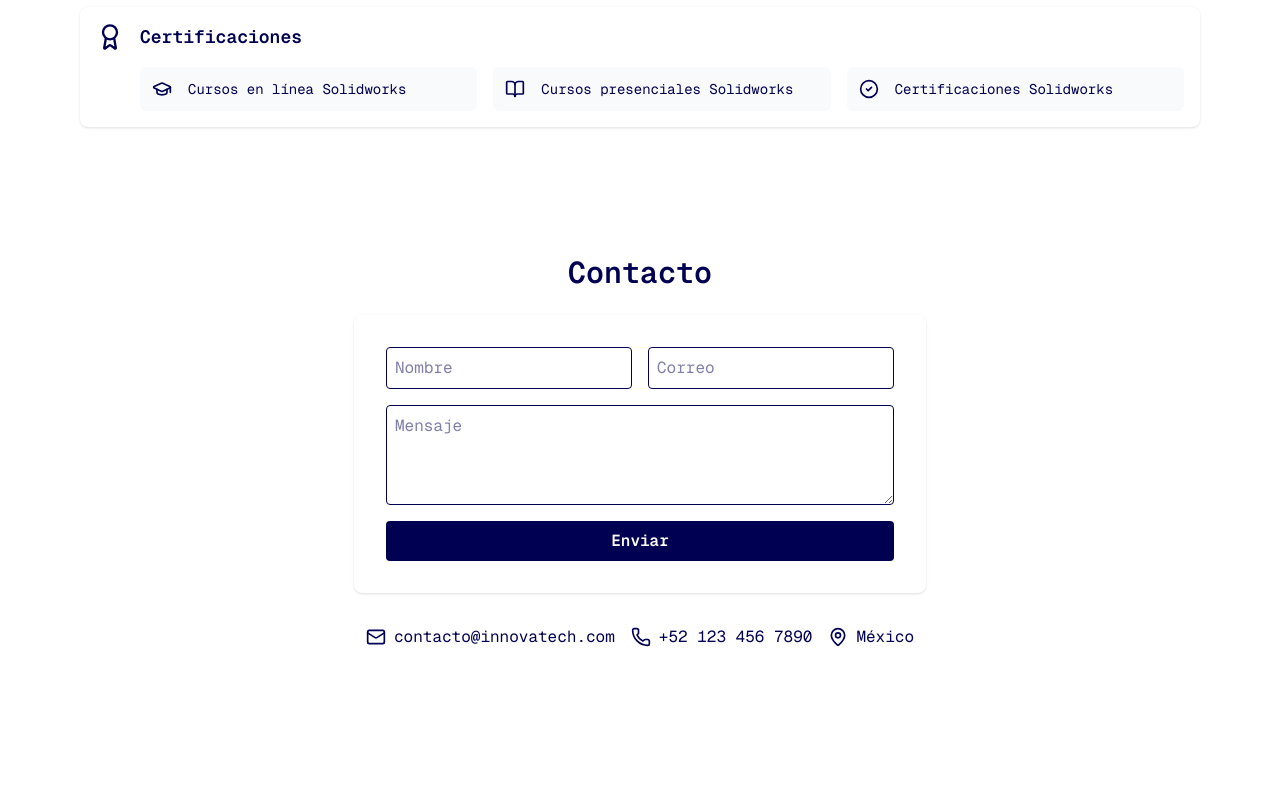
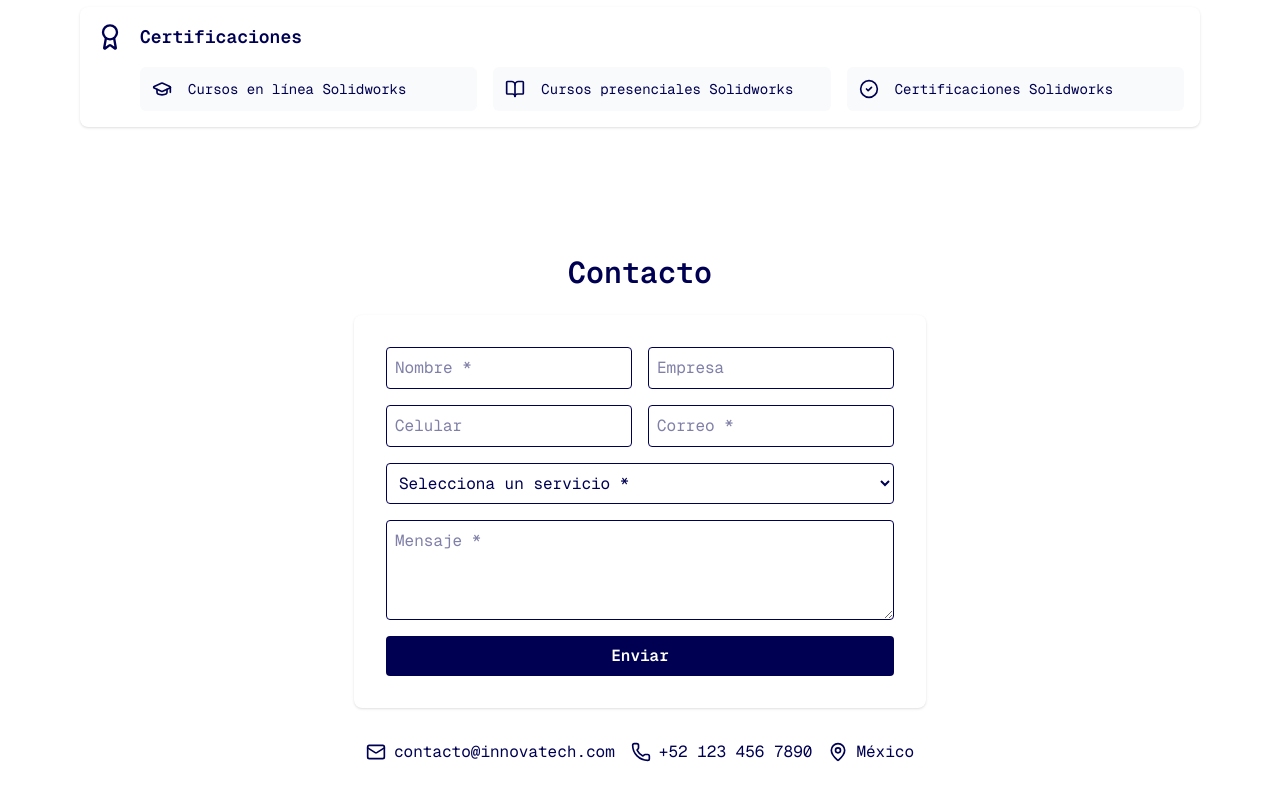
Before and after one commit to lauro99/InnovaTech, a Next.js app: page / in a window 1280 px wide. Shown: the part 3141-3941 px from the top of the page. Before the commit the page ends 3854 px from the top, so only its background shows below. Built offline with nearby package versions, Linux system fonts and the light colour scheme.

Commit message:
Agregar validación de formulario con Zod en el componente Contacto y actualizar la API para manejar datos validados.

```diff
--- a/package.json
+++ b/package.json
@@ -12,7 +12,8 @@
     "lucide-react": "^0.509.0",
     "next": "15.3.2",
     "react": "^19.0.0",
-    "react-dom": "^19.0.0"
+    "react-dom": "^19.0.0",
+    "zod": "^3.24.4"
   },
   "devDependencies": {
     "@eslint/eslintrc": "^3",
--- a/src/components/Contacto.jsx
+++ b/src/components/Contacto.jsx
@@ -1,37 +1,84 @@
 import { useState } from "react";
 import { Mail, Phone, MapPin } from "lucide-react";
+import { z } from "zod";
+
+// Schema de validación con Zod
+const contactoSchema = z.object({
+  nombre: z.string().min(2, "El nombre debe tener al menos 2 caracteres"),
+  empresa: z.string().optional(),
+  servicio: z.string().min(1, "Debes seleccionar un servicio"),
+  correo: z.string().email("Correo electrónico inválido"),
+  celular: z
+    .string()
+    .regex(/^(\+?\d{0,3})?\s?[\d\s-]{10,}$/, "Número de teléfono inválido")
+    .optional(),
+  mensaje: z.string().min(10, "El mensaje debe tener al menos 10 caracteres"),
+});
 
 export default function Contacto() {
-  // Estados para el formulario de contacto
-  const [nombre, setNombre] = useState("");
-  const [correo, setCorreo] = useState("");
-  const [mensaje, setMensaje] = useState("");
+  const [formData, setFormData] = useState({
+    nombre: "",
+    empresa: "",
+    servicio: "",
+    correo: "",
+    celular: "",
+    mensaje: "",
+  });
   const [enviando, setEnviando] = useState(false);
   const [exito, setExito] = useState("");
-  const [error, setError] = useState("");
+  const [errores, setErrores] = useState({});
+
+  const handleChange = (e) => {
+    const { name, value } = e.target;
+    setFormData((prev) => ({ ...prev, [name]: value }));
+    // Limpiar error del campo cuando el usuario empieza a escribir
+    if (errores[name]) {
+      setErrores((prev) => ({ ...prev, [name]: "" }));
+    }
+  };
 
   const handleSubmit = async (e) => {
     e.preventDefault();
     setEnviando(true);
     setExito("");
-    setError("");
+    setErrores({});
+
     try {
+      // Validar datos con Zod
+      const validatedData = contactoSchema.parse(formData);
+
       const res = await fetch("/api/contact", {
         method: "POST",
         headers: { "Content-Type": "application/json" },
-        body: JSON.stringify({ nombre, correo, mensaje }),
+        body: JSON.stringify(validatedData),
       });
       const data = await res.json();
+
       if (data.ok) {
         setExito("¡Mensaje enviado correctamente!");
-        setNombre("");
-        setCorreo("");
-        setMensaje("");
+        setFormData({
+          nombre: "",
+          empresa: "",
+          servicio: "",
+          correo: "",
+          celular: "",
+          mensaje: "",
+        });
       } else {
-        setError(data.error || "Ocurrió un error. Intenta de nuevo.");
+        setErrores({
+          submit: data.error || "Ocurrió un error. Intenta de nuevo.",
+        });
       }
     } catch (err) {
-      setError("Ocurrió un error. Intenta de nuevo.");
+      if (err instanceof z.ZodError) {
+        const errorMap = {};
+        err.errors.forEach((error) => {
+          errorMap[error.path[0]] = error.message;
+        });
+        setErrores(errorMap);
+      } else {
+        setErrores({ submit: "Ocurrió un error. Intenta de nuevo." });
+      }
     } finally {
       setEnviando(false);
     }
@@ -40,32 +87,115 @@ export default function Contacto() {
   return (
     <section className="py-16 px-4 max-w-2xl mx-auto">
       <h2 className="text-3xl font-semibold mb-6 text-center">Contacto</h2>
-      <form className="flex flex-col gap-4 bg-white p-8 rounded-lg shadow-sm" onSubmit={handleSubmit}>
-        <div className="flex gap-4">
+      <form
+        className="flex flex-col gap-4 bg-white p-8 rounded-lg shadow-sm"
+        onSubmit={handleSubmit}
+      >
+        <div className="grid grid-cols-1 sm:grid-cols-2 gap-4">
+          <div className="flex flex-col gap-1">
             <input
               type="text"
-            placeholder="Nombre"
-            className="flex-1 p-2 border rounded border-[#000052]"
-            value={nombre}
-            onChange={e => setNombre(e.target.value)}
+              name="nombre"
+              placeholder="Nombre *"
+              className={`p-2 border rounded ${
+                errores.nombre ? "border-red-500" : "border-[#000052]"
+              }`}
+              value={formData.nombre}
+              onChange={handleChange}
               required
             />
+            {errores.nombre && (
+              <span className="text-red-500 text-sm">{errores.nombre}</span>
+            )}
+          </div>
+
+          <div className="flex flex-col gap-1">
+            <input
+              type="text"
+              name="empresa"
+              placeholder="Empresa"
+              className="p-2 border rounded border-[#000052]"
+              value={formData.empresa}
+              onChange={handleChange}
+            />
+          </div>
+
+          <div className="flex flex-col gap-1">
+            <input
+              type="tel"
+              name="celular"
+              placeholder="Celular"
+              className={`p-2 border rounded ${
+                errores.celular ? "border-red-500" : "border-[#000052]"
+              }`}
+              value={formData.celular}
+              onChange={handleChange}
+            />
+            {errores.celular && (
+              <span className="text-red-500 text-sm">{errores.celular}</span>
+            )}
+          </div>
+
+          <div className="flex flex-col gap-1">
             <input
               type="email"
-            placeholder="Correo"
-            className="flex-1 p-2 border rounded border-[#000052]"
-            value={correo}
-            onChange={e => setCorreo(e.target.value)}
+              name="correo"
+              placeholder="Correo *"
+              className={`p-2 border rounded ${
+                errores.correo ? "border-red-500" : "border-[#000052]"
+              }`}
+              value={formData.correo}
+              onChange={handleChange}
               required
             />
+            {errores.correo && (
+              <span className="text-red-500 text-sm">{errores.correo}</span>
+            )}
           </div>
+        </div>
+        <div className="flex flex-col gap-1">
+          <select
+            name="servicio"
+            className={`p-2 border rounded ${
+              errores.servicio ? "border-red-500" : "border-[#000052]"
+            }`}
+            value={formData.servicio}
+            onChange={handleChange}
+            required
+          >
+            <option value="">Selecciona un servicio *</option>
+            <option value="ingenieria-electrica">Ingeniería Eléctrica</option>
+            <option value="desarrollo-tecnologia">
+              Desarrollo de Tecnología
+            </option>
+            <option value="biomedica">Biomédica</option>
+            <option value="automatizacion">Automatización</option>
+            <option value="diseno-cad">Diseño CAD/CAE</option>
+            <option value="robotica">Robótica</option>
+            <option value="renovable">Renovable</option>
+            <option value="certificaciones">Certificaciones</option>
+          </select>
+          {errores.servicio && (
+            <span className="text-red-500 text-sm">{errores.servicio}</span>
+          )}
+        </div>
+
+        <div className="flex flex-col gap-1">
           <textarea
-          placeholder="Mensaje"
-          className="p-2 border rounded min-h-[100px] border-[#000052]"
-          value={mensaje}
-          onChange={e => setMensaje(e.target.value)}
+            name="mensaje"
+            placeholder="Mensaje *"
+            className={`p-2 border rounded min-h-[100px] ${
+              errores.mensaje ? "border-red-500" : "border-[#000052]"
+            }`}
+            value={formData.mensaje}
+            onChange={handleChange}
             required
           />
+          {errores.mensaje && (
+            <span className="text-red-500 text-sm">{errores.mensaje}</span>
+          )}
+        </div>
+
         <button
           type="submit"
           className="bg-[#000052] text-white py-2 rounded font-semibold hover:bg-[#C5009B] transition disabled:opacity-60"
@@ -73,13 +203,27 @@ export default function Contacto() {
         >
           {enviando ? "Enviando..." : "Enviar"}
         </button>
-        {exito && <div className="text-[#00CBFA] text-center font-medium">{exito}</div>}
-        {error && <div className="text-red-600 text-center font-medium">{error}</div>}
+
+        {exito && (
+          <div className="text-green-600 text-center font-medium">{exito}</div>
+        )}
+        {errores.submit && (
+          <div className="text-red-600 text-center font-medium">
+            {errores.submit}
+          </div>
+        )}
       </form>
+
       <div className="flex flex-col sm:flex-row gap-4 mt-8 justify-center items-center text-[#000052]">
-        <div className="flex items-center gap-2"><Mail className="w-5 h-5" /> contacto@innovatech.com</div>
-        <div className="flex items-center gap-2"><Phone className="w-5 h-5" /> +52 123 456 7890</div>
-        <div className="flex items-center gap-2"><MapPin className="w-5 h-5" /> México</div>
+        <div className="flex items-center gap-2">
+          <Mail className="w-5 h-5" /> contacto@innovatech.com
+        </div>
+        <div className="flex items-center gap-2">
+          <Phone className="w-5 h-5" /> +52 123 456 7890
+        </div>
+        <div className="flex items-center gap-2">
+          <MapPin className="w-5 h-5" /> México
+        </div>
       </div>
     </section>
   );
--- a/src/pages/api/contact.js
+++ b/src/pages/api/contact.js
@@ -1,12 +1,40 @@
-export default function handler(req, res) {
-  if (req.method === "POST") {
-    const { nombre, correo, mensaje } = req.body;
-    // Aquí podrías agregar lógica para enviar email, guardar en DB, etc.
-    if (!nombre || !correo || !mensaje) {
-      return res.status(400).json({ ok: false, error: "Faltan campos" });
+import { z } from 'zod';
+
+const contactoSchema = z.object({
+  nombre: z.string().min(2, "El nombre debe tener al menos 2 caracteres"),
+  empresa: z.string().optional(),
+  servicio: z.string().min(1, "Debes seleccionar un servicio"),
+  correo: z.string().email("Correo electrónico inválido"),
+  celular: z.string()
+    .regex(/^(\+?\d{0,3})?\s?[\d\s-]{10,}$/, "Número de teléfono inválido")
+    .optional(),
+  mensaje: z.string().min(10, "El mensaje debe tener al menos 10 caracteres"),
+});
+
+export default async function handler(req, res) {
+  if (req.method !== 'POST') {
+    return res.status(405).json({ error: 'Method not allowed' });
+  }
+
+  try {
+    // Validar los datos con Zod
+    const validatedData = contactoSchema.parse(req.body);
+
+    // Aquí iría la lógica para enviar el correo o guardar en base de datos
+    // Por ahora solo simulamos un delay
+    await new Promise(resolve => setTimeout(resolve, 1000));
+
+    return res.status(200).json({ ok: true });
+  } catch (error) {
+    if (error instanceof z.ZodError) {
+      return res.status(400).json({
+        error: 'Datos inválidos',
+        details: error.errors
+      });
     }
-    return res.status(200).json({ ok: true, message: "Mensaje recibido" });
+
+    return res.status(500).json({
+      error: 'Error interno del servidor'
+    });
   }
-  res.setHeader("Allow", ["POST"]);
-  res.status(405).end(`Method ${req.method} Not Allowed`);
 }
```
Also changed, not shown: 1 other file (tests, documents, lock files or other folders). Lines whose indentation alone changed are shown as unchanged.
